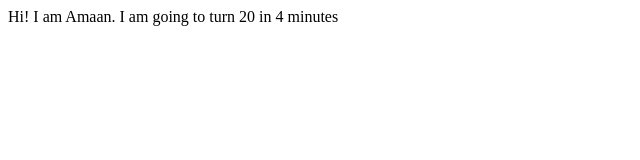
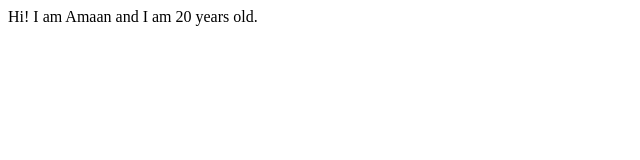
Before and after one commit to amaancodes/my-portfolio-site, a plain HTML site: page index.html in a window 1280 px wide. Shown: the whole page, without its empty margins (0-640 px from the left). Drawn offline with Linux system fonts and the light colour scheme.

Commit message:
Updated index

```diff
--- a/index.html
+++ b/index.html
@@ -1,12 +1,15 @@
 <!DOCTYPE html>
 <html lang="en">
+
 <head>
     <meta charset="UTF-8">
     <meta http-equiv="X-UA-Compatible" content="IE=edge">
     <meta name="viewport" content="width=device-width, initial-scale=1.0">
     <title>Amaan's Portfolio</title>
 </head>
+
 <body>
-    Hi! I am Amaan. I am going to turn 20 in 4 minutes
+    Hi! I am Amaan and I am 20 years old.
 </body>
+
 </html>
```
